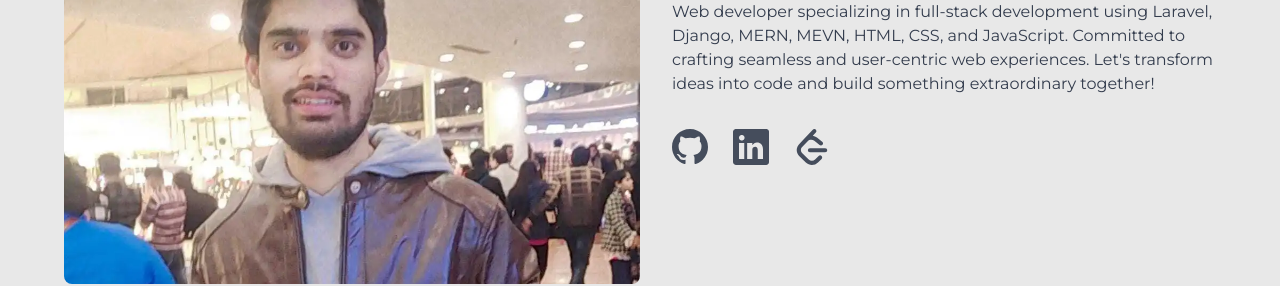
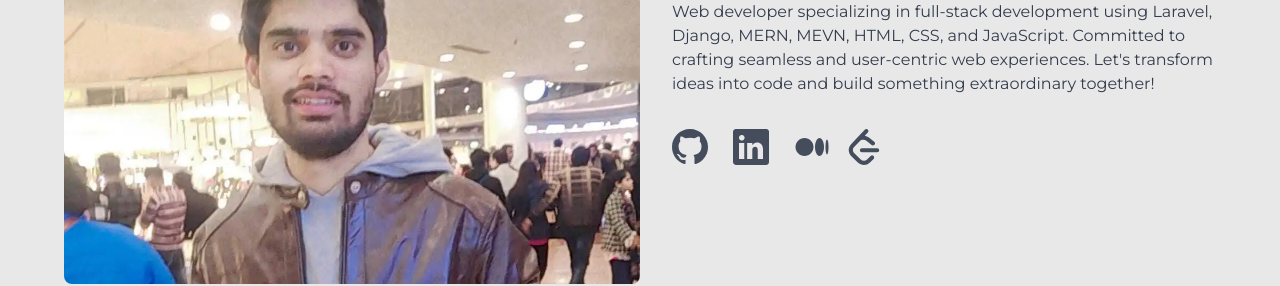
Before and after one commit to laraib07/portfolio, a Vue app: page / in a window 1280 px wide. Shown: the part 980-1266 px from the top of the page. Built offline with nearby package versions, Linux system fonts and the light colour scheme; no server answers.

Commit message:
add medium link

```diff
--- /dev/null
+++ b/src/components/icons/Medium.vue
@@ -0,0 +1,17 @@
+<template>
+    <svg width="36px" height="36px" viewBox="0 0 24 24" fill="none" xmlns="http://www.w3.org/2000/svg">
+        <g id="SVGRepo_bgCarrier" stroke-width="0"></g>
+        <g id="SVGRepo_tracerCarrier" stroke-linecap="round" stroke-linejoin="round"></g>
+        <g id="SVGRepo_iconCarrier">
+            <path
+                d="M13 12C13 15.3137 10.3137 18 7 18C3.68629 18 1 15.3137 1 12C1 8.68629 3.68629 6 7 6C10.3137 6 13 8.68629 13 12Z"
+                fill="currentColor"></path>
+            <path
+                d="M23 12C23 14.7614 22.5523 17 22 17C21.4477 17 21 14.7614 21 12C21 9.23858 21.4477 7 22 7C22.5523 7 23 9.23858 23 12Z"
+                fill="currentColor"></path>
+            <path
+                d="M17 18C18.6569 18 20 15.3137 20 12C20 8.68629 18.6569 6 17 6C15.3431 6 14 8.68629 14 12C14 15.3137 15.3431 18 17 18Z"
+                fill="currentColor"></path>
+        </g>
+    </svg>
+</template>
--- a/src/partials/About.vue
+++ b/src/partials/About.vue
@@ -2,6 +2,7 @@
 import Github from "../components/icons/Github.vue";
 import Linkedin from "../components/icons/Linkedin.vue";
 import Leetcode from "../components/icons/Leetcode.vue";
+import Medium from "../components/icons/Medium.vue";
 </script>
 
 <template>
@@ -20,27 +21,19 @@ import Leetcode from "../components/icons/Leetcode.vue";
         </p>
         <div class="flex gap-4 items-center pt-6">
           <!-- Github  -->
-          <a
-            href="https://github.com/laraib07"
-            target="_blank"
-            class="opacity-90 hover:opacity-100"
-          >
+          <a href="https://github.com/laraib07" target="_blank" class="opacity-90 hover:opacity-100">
             <Github />
           </a>
           <!-- Linkedin -->
-          <a
-            href="https://www.linkedin.com/in/laraib07/"
-            target="_blank"
-            class="opacity-90 hover:opacity-100"
-          >
+          <a href="https://www.linkedin.com/in/laraib07/" target="_blank" class="opacity-90 hover:opacity-100">
             <Linkedin />
           </a>
+          <!-- Medium -->
+          <a href="https://medium.com/@work.laraib" target="_blank" class="opacity-90 hover:opacity-100">
+            <Medium />
+          </a>
           <!-- Leetcode -->
-          <a
-            href="https://leetcode.com/laraib07/"
-            target="_blank"
-            class="opacity-90 hover:opacity-100"
-          >
+          <a href="https://leetcode.com/laraib07/" target="_blank" class="opacity-90 hover:opacity-100">
             <Leetcode />
           </a>
         </div>
```
